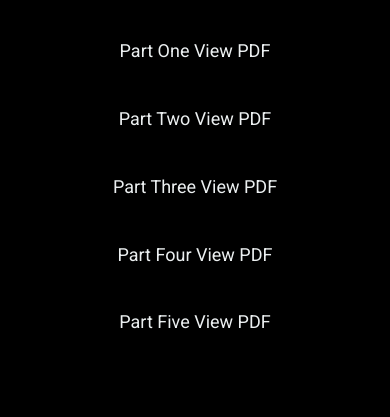
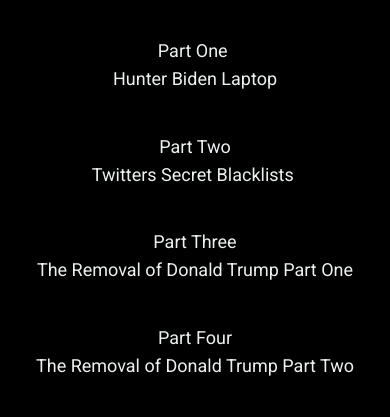
Before and after one commit to LMdoteth/palad1n, a website built with Parcel: page index.html in a window 390 px wide. Shown: the part 403-820 px from the top of the page. Built offline with nearby package versions, Linux system fonts and the light colour scheme.

Commit message:
Add files via upload

```diff
--- a/home.css
+++ b/home.css
@@ -69,24 +69,38 @@
   text-decoration: none;
 }
 .home-text02 {
+  text-align: center;
+  margin-bottom: var(--dl-space-space-fiveunits);
+}
+.home-text04 {
+  text-align: center;
+  margin-bottom: var(--dl-space-space-fiveunits);
+}
+.home-text06 {
   color: rgb(236, 240, 241);
   text-align: center;
   margin-bottom: var(--dl-space-space-fiveunits);
   text-decoration: none;
 }
-.home-text03 {
+.home-text10 {
   color: rgb(236, 240, 241);
   text-align: center;
   margin-bottom: var(--dl-space-space-fiveunits);
   text-decoration: none;
 }
-.home-text04 {
+.home-text14 {
   color: rgb(236, 240, 241);
   text-align: center;
   margin-bottom: var(--dl-space-space-fiveunits);
   text-decoration: none;
 }
-.home-text05 {
+.home-text18 {
+  color: rgb(236, 240, 241);
+  text-align: center;
+  margin-bottom: var(--dl-space-space-fiveunits);
+  text-decoration: none;
+}
+.home-text22 {
   color: rgb(236, 240, 241);
   text-align: center;
   margin-bottom: var(--dl-space-space-fiveunits);
@@ -143,7 +157,19 @@
   .home-text04 {
     color: #ecf0f1;
   }
-  .home-text05 {
+  .home-text06 {
+    color: #ecf0f1;
+  }
+  .home-text10 {
+    color: #ecf0f1;
+  }
+  .home-text14 {
+    color: #ecf0f1;
+  }
+  .home-text18 {
+    color: #ecf0f1;
+  }
+  .home-text22 {
     color: #ecf0f1;
   }
   .home-footer {
@@ -180,7 +206,19 @@
   .home-text04 {
     color: #ecf0f1;
   }
-  .home-text05 {
+  .home-text06 {
+    color: #ecf0f1;
+  }
+  .home-text10 {
+    color: #ecf0f1;
+  }
+  .home-text14 {
+    color: #ecf0f1;
+  }
+  .home-text18 {
+    color: #ecf0f1;
+  }
+  .home-text22 {
     color: #ecf0f1;
   }
   .home-footer {
@@ -221,20 +259,33 @@
     margin-top: var(--dl-space-space-tripleunit);
   }
   .home-text01 {
-    color: #ecf0f1;
+    color: rgb(236, 240, 241);
     text-decoration: none;
   }
   .home-text02 {
     color: #ecf0f1;
+  }
+  .home-text03 {
+    color: #ecf0f1;
+  }
+  .home-text04 {
+    color: #ecf0f1;
+  }
+  .home-text06 {
+    color: rgb(236, 240, 241);
+  }
+  .home-text10 {
+    color: rgb(236, 240, 241);
+  }
+  .home-text14 {
+    color: rgb(236, 240, 241);
     text-decoration: none;
   }
-  .home-text03 {
+  .home-text18 {
     color: rgb(236, 240, 241);
+    text-decoration: none;
   }
-  .home-text04 {
-    color: rgb(236, 240, 241);
-  }
-  .home-text05 {
+  .home-text22 {
     color: rgb(236, 240, 241);
   }
   .home-footer-container {
@@ -279,7 +330,19 @@
   .home-text04 {
     color: #ecf0f1;
   }
-  .home-text05 {
+  .home-text06 {
+    color: #ecf0f1;
+  }
+  .home-text10 {
+    color: #ecf0f1;
+  }
+  .home-text14 {
+    color: #ecf0f1;
+  }
+  .home-text18 {
+    color: #ecf0f1;
+  }
+  .home-text22 {
     color: #ecf0f1;
   }
   .home-footer {
@@ -340,7 +403,23 @@
     color: #ecf0f1;
     font-family: Roboto;
   }
-  .home-text05 {
+  .home-text06 {
+    color: #ecf0f1;
+    font-family: Roboto;
+  }
+  .home-text10 {
+    color: #ecf0f1;
+    font-family: Roboto;
+  }
+  .home-text14 {
+    color: #ecf0f1;
+    font-family: Roboto;
+  }
+  .home-text18 {
+    color: #ecf0f1;
+    font-family: Roboto;
+  }
+  .home-text22 {
     color: #ecf0f1;
     font-family: Roboto;
   }
--- a/index.html
+++ b/index.html
@@ -84,39 +84,60 @@
                 rel="noreferrer noopener"
                 class="home-text01"
               >
-                Part One View PDF
+                <span class="home-text02">Part One&nbsp;</span>
+                <br class="home-text03" />
+                <span class="home-text04">Hunter Biden Laptop</span>
+                <br />
               </a>
               <a
                 href="https://bafybeigaxld4tzoclhv7dj25mmv2cfvsk7sl2obcndcwnuyodldbedwdl4.ipfs.w3s.link/ipfs/bafybeigaxld4tzoclhv7dj25mmv2cfvsk7sl2obcndcwnuyodldbedwdl4/Twitter%20Files%20Part%20Two%20.pdf"
                 target="_blank"
                 rel="noreferrer noopener"
-                class="home-text02"
+                class="home-text06"
               >
-                Part Two View PDF
+                <span>Part Two</span>
+                <br />
+                <span>Twitters Secret Blacklists&nbsp;</span>
               </a>
               <a
                 href="https://bafybeih55rnt2qytupwlt4lvmaimhqcjlxcllmay47a6clls5kmaktepam.ipfs.w3s.link/ipfs/bafybeih55rnt2qytupwlt4lvmaimhqcjlxcllmay47a6clls5kmaktepam/Twitter%20Files%20Part%203.pdf"
                 target="_blank"
                 rel="noreferrer noopener"
-                class="home-text03"
+                class="home-text10"
               >
-                Part Three View PDF
+                <span>Part Three</span>
+                <br />
+                <span>The Removal of Donald Trump Part One</span>
               </a>
               <a
                 href="https://bafybeicmjubvciucokxxazwc6tdqpguva2btv7evdx73hvcjr7nhgov7na.ipfs.w3s.link/ipfs/bafybeicmjubvciucokxxazwc6tdqpguva2btv7evdx73hvcjr7nhgov7na/Twitter%20Files%20Part%204.pdf"
                 target="_blank"
                 rel="noreferrer noopener"
-                class="home-text04"
+                class="home-text14"
               >
-                Part Four View PDF
+                <span>Part Four</span>
+                <br />
+                <span>The Removal of Donald Trump Part Two</span>
               </a>
               <a
                 href="https://bafybeigk5hqj3qmrw4ozqurnc2bmtmc2f4zrqes65ulvuovdlr34g7y5p4.ipfs.w3s.link/ipfs/bafybeigk5hqj3qmrw4ozqurnc2bmtmc2f4zrqes65ulvuovdlr34g7y5p4/Twitter%20Files%20Part%205.pdf"
                 target="_blank"
                 rel="noreferrer noopener"
-                class="home-text05"
+                class="home-text18"
               >
-                Part Five View PDF
+                <span>Part Five</span>
+                <br />
+                <span>The Removal of Donald Trump from Twitter</span>
+              </a>
+              <a
+                href="https://bafybeialhchzruebglywvo42nxjjm74txa4rg77puhnjr2yvrjzfscqsam.ipfs.w3s.link/ipfs/bafybeialhchzruebglywvo42nxjjm74txa4rg77puhnjr2yvrjzfscqsam/Twitter%20Files%20Part%206.pdf"
+                target="_blank"
+                rel="noreferrer noopener"
+                class="home-text22"
+              >
+                <span>Part Six</span>
+                <br />
+                <span>The FBI Subsidiary</span>
               </a>
             </div>
           </div>
```
